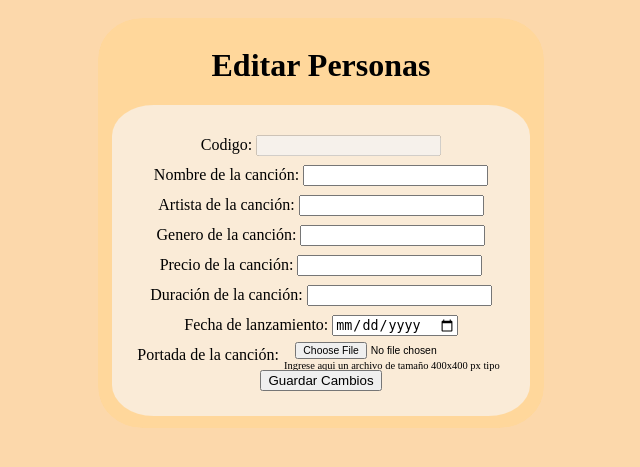
After one commit to Daniel-Cruz-Edur/Creando_APIs_SNA, a Flask app: template App/templates/Editar_Songs.html in a window 1280 px wide. The commit adds this page. Shown: the top 467 px of the page, without its empty margins (319-959 px from the left). Run offline with Flask 3, Linux system fonts and the light colour scheme; the template is opened without the code that fills it, so the values that code supplies are empty.

Commit message:
Ya se agregaron la funcionalidad de editar y elminar las canciones, también se agregro una respuesta cuando el usuario no esta registrado en sistena.

```diff
--- a/App/App.py
+++ b/App/App.py
@@ -104,6 +104,11 @@ def Login_User():
         cursor.execute(Query, (Username_Login,))
         Users = cursor.fetchone()
 
+        if Users is None:
+            error = 'El usuario no está registrado.'
+            print ("El usuario no está registrado. ");
+            return render_template ('Login.html', Error=error)
+
         print(Users)
         Password_Uncripted = check_password_hash(Users[1], Password_Login)
         print(Password_Uncripted)
@@ -179,7 +184,7 @@ def Registrando_Las_Canciones():
 def Listando_Las_Canciones():
 
     cursor = db.cursor();
-    cursor.execute("SELECT Title_Song, Artist_Song, Gender_Song, Price_Song, Durantion_Song, Relase_Date_Song, Cover_Song FROM songs")
+    cursor.execute("SELECT ID_Song, Title_Song, Artist_Song, Gender_Song, Price_Song, Durantion_Song, Relase_Date_Song, Cover_Song FROM songs")
     Guardado_Datos_Songs = cursor.fetchall()
 
     print("Listando las canciones. ")
@@ -190,23 +195,60 @@ def Listando_Las_Canciones():
 
         for Song in Guardado_Datos_Songs:
 
-            Image = base64.b64encode(Song[6]).decode('utf-8')
+            Image = base64.b64encode(Song[7]).decode('utf-8')
             List_Songs.append({
-                'Titulo': Song[0],
-                'Artista': Song[1],
-                'Genero': Song[2],
-                'Precio': Song[3],
-                'Duracion': Song[4],
-                'Lanzamiento': Song[5],
+                'ID_Song': Song[0],
+                'Titulo': Song[1],
+                'Artista': Song[2],
+                'Genero': Song[3],
+                'Precio': Song[4],
+                'Duracion': Song[5],
+                'Lanzamiento': Song[6],
                 'Imagen': Image
             })
         return render_template('Songs_List.html', Lista_De_Canciones = List_Songs)
 
     else:
 
-        return print("Canciones no encontradas. ");
+        print("Canciones no encontradas. ");
+        return "Canciones no encontradas. "
 
     #return render_template('Songs_List.html', Lista_De_Canciones = List_Songs)
+
+@app.route('/Editar_Canciones/<int:id>', methods = ['GET','POST'])
+def Editar_Cancion(id):
+    cursor = db.cursor()
+    if request.method == 'POST':
+        Title_Song_Modify = request.form.get('Title_Song')
+        Artist_Song_Modify = request.form.get('Artist_Song')
+        Gender_Song_Modify = request.form.get('Gender_Song')
+        Price_Song_Modify = request.form.get('Price_Song')
+        Duration_Song_Modify = request.form.get('Duration_Song')
+        Relase_Date_Song_Modify = request.form.get('Relase_Date_Song')
+        Cover_Song_Modify = request.form.get('Cover_Song')
+
+    #sentencia para actualizar los datos
+        Update_Data = "UPDATE songs set Title_Song = %s, Artist_Song_Modify = %s, Gender_Song_Modify = %s, Price_Song_Modify = %s, Durantion_Song_Modify = %s, Relase_Date_Song_Modify = %s, Cover_Song_Modify = %s Where ID_Song = %s"
+        cursor.execute(Update_Data,(Title_Song_Modify, Artist_Song_Modify, Gender_Song_Modify, Price_Song_Modify, Duration_Song_Modify, Relase_Date_Song_Modify, Cover_Song_Modify,id))
+        db.commit()
+
+        return redirect(url_for('Listando_Las_Canciones'))
+    else:
+        #obtener los datos de la persona que va a editar
+        cursor = db.cursor()
+        cursor.execute('SELECT * FROM songs WHERE ID_Song = %s', (id,))
+        data = cursor.fetchall()
+
+        return render_template('Editar_Songs.html', songs = data[0]) #Este personas corresponde al schema
+
+@app.route('/Eliminar_Canciones/<int:id>', methods=['GET'])
+def Eliminar_Cancion(id):
+
+    cursor = db.cursor();
+    cursor.execute('DELETE FROM Songs WHERE ID_Song = %s', (id,))
+    db.commit()
+    return redirect(url_for('Listando_Las_Canciones'))
+
 
 #Aqui ejecutamos la app
 if __name__ == '__main__':
--- /dev/null
+++ b/App/templates/Editar_Songs.html
@@ -0,0 +1,47 @@
+<!DOCTYPE html>
+<html lang="en">
+<head>
+    <meta charset="UTF-8">
+    <meta name="viewport" content="width=device-width, initial-scale=1.0">
+    <link rel="stylesheet" href="{{url_for('static',filename='css/Login_Page.css')}}">
+</head>
+<body>
+    <main>
+    <fieldset>
+        <h1 style="text-align: center;">Editar Personas</h1>
+    <form method="POST" action="">
+        <label> Codigo:
+        <input type="number" name="ID_Song" value="{{ songs[0] }}" disabled><br>
+        </label>
+        <label> Nombre de la canción:
+        <input type="text" name="Title_Song" value="{{ songs[1] }}" required><br>
+        </label>
+        <label> Artista de la canción:
+        <input type="text" name="Artist_Song" value="{{ songs[2] }}" required><br>
+        </label>
+        <label> Genero de la canción:
+        <input type="text" name="Gender_Song" value="{{ songs[3] }}" required><br>
+        </label>
+        <label> Precio de la canción:
+        <input type="text" name="Price_Song" value="{{ songs[4] }}" required><br>
+        </label>
+        <label> Duración de la canción:
+        <input type="text" name="Duration_Song" value="{{ songs[5] }}" required><br>
+        </label>
+        <label> Fecha de lanzamiento:
+        <input type="date" name="Relase_Date_Song" value="{{ songs[6] }}" required><br>
+        </label>
+        <label id="Label_Cover"> Portada de la canción:
+            <div id="Portada_Song">
+            <input type="file" name="Cover_Song" required >
+            <p>Ingrese aqui un archivo de tamaño 400x400 px tipo </p>
+            </div>
+        </label>
+
+        <input type="submit" value="Guardar Cambios">
+    </form>
+    </fieldset>
+    </main>
+
+</body>
+</html>
```
Also changed, not shown: App/templates/Songs_List.html (+4 -0 lines).
